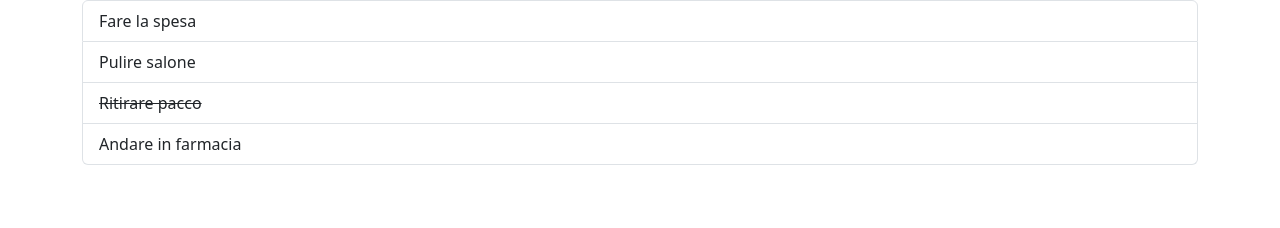
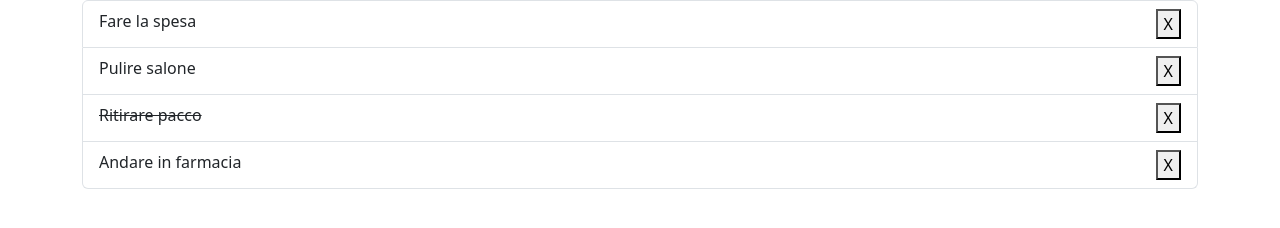
Before and after one commit to IreneChicca/vue-todolist, a plain HTML site: page index.html in a window 1280 px wide. Drawn offline with nearby package versions, Linux system fonts and the light colour scheme.

Commit message:
ADD button html

```diff
--- a/index.html
+++ b/index.html
@@ -23,12 +23,17 @@
     <div id="app">
       <div class="container">
         <ul class="list-group">
-          <li class="list-group-item" v-for="(todo,index) in todoList">
+          <li
+            class="list-group-item d-flex justify-content-between"
+            v-for="(todo,index) in todoList"
+          >
             <span
               :class="(todo.done==true) ? 'text-decoration-line-through' : '' "
             >
               {{ todoList[index].text }}
             </span>
+
+            <button>X</button>
           </li>
         </ul>
       </div>
```
